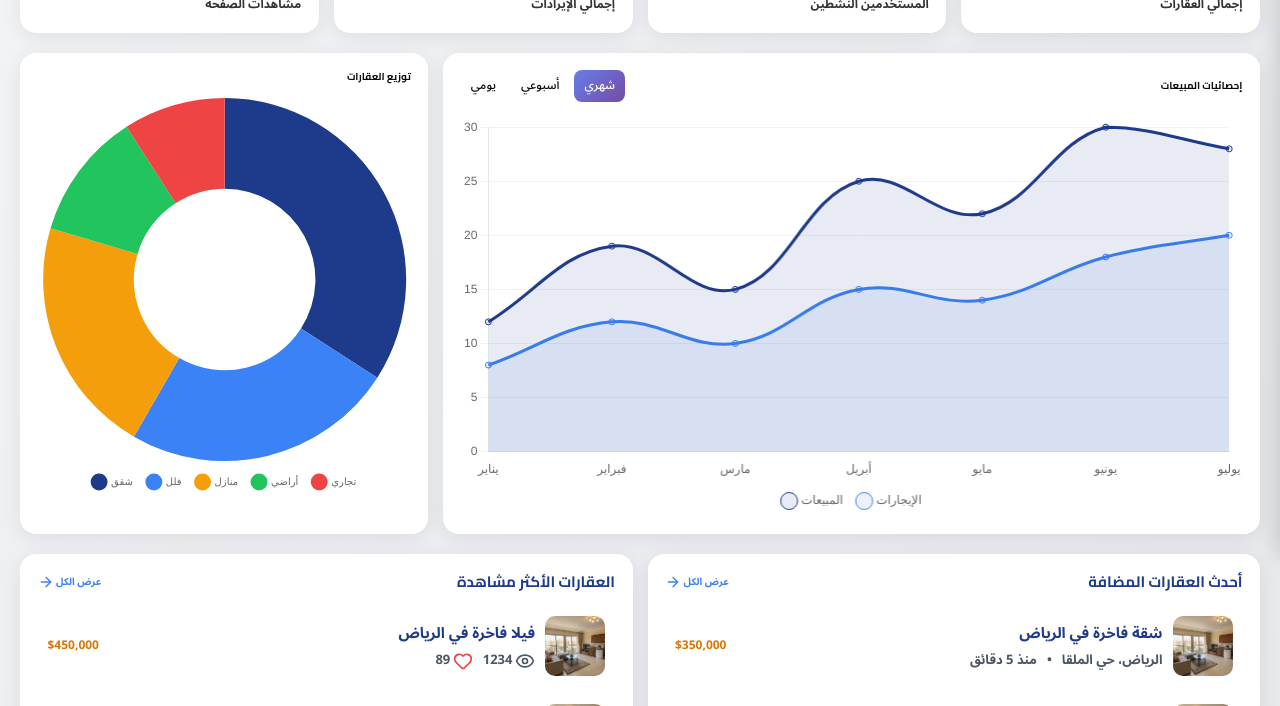
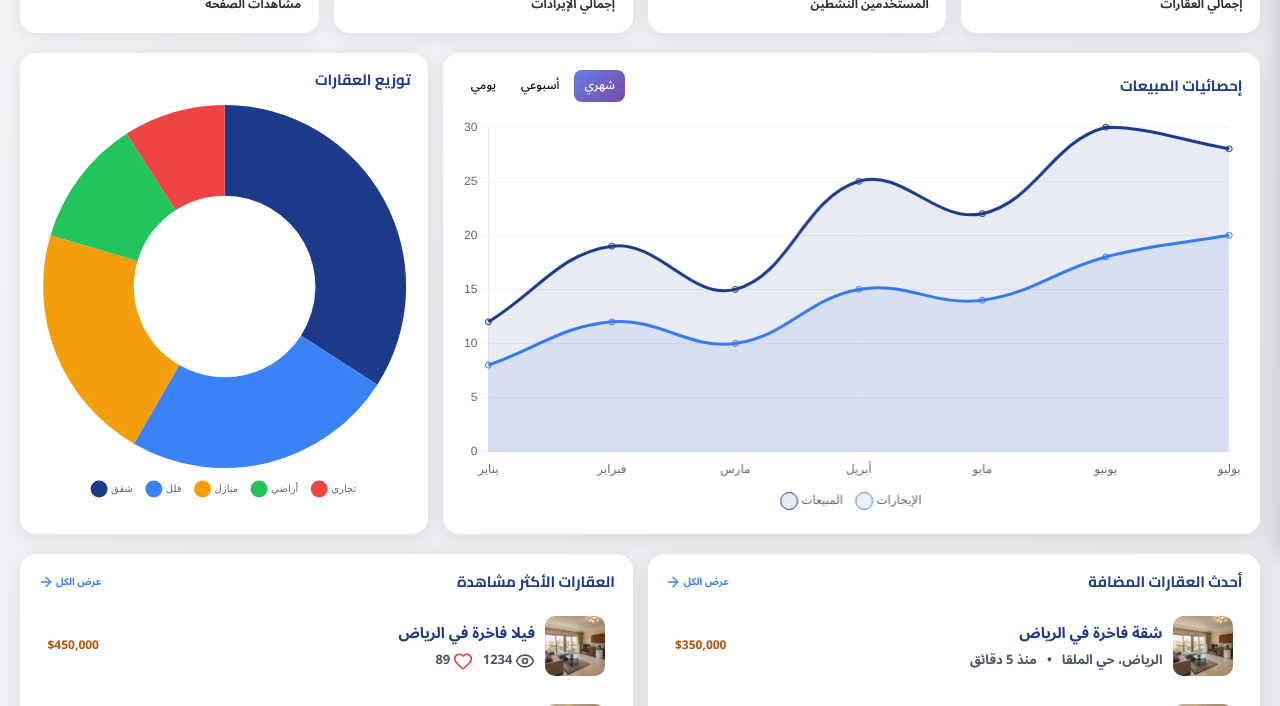
Before and after one commit to alfa155518/real-estate-site-frontend-, a Next.js app: page /admin in a window 1280 px wide. Shown: the part 246-952 px from the top of the page. Built offline with nearby package versions, Linux system fonts and the light colour scheme; no server answers.

Commit message:
fix: fix some  Accessibility issues in first admin page

```diff
--- a/app/(pages)/admin/page.tsx
+++ b/app/(pages)/admin/page.tsx
@@ -412,7 +412,7 @@ export default function AdminDashboard() {
       >
         <div className={styles.chartCard}>
           <div className={styles.chartHeader}>
-            <h3>إحصائيات المبيعات</h3>
+            <h2 className={styles.chartTitle}>إحصائيات المبيعات</h2>
             <div className={styles.chartActions}>
               <button
                 className={chartFilter === "monthly" ? styles.active : ""}
@@ -441,7 +441,7 @@ export default function AdminDashboard() {
 
         <div className={styles.chartCard}>
           <div className={styles.chartHeader}>
-            <h3>توزيع العقارات</h3>
+            <h2 className={styles.chartTitle}>توزيع العقارات</h2>
           </div>
           <div className={styles.chartContent}>
             <Doughnut data={propertyTypesData} options={doughnutOptions} />
--- a/sass/helpers/_variables.scss
+++ b/sass/helpers/_variables.scss
@@ -2,7 +2,7 @@ $primary: #1e3a8a;
 $primary-light: #3b82f6;
 $secondary: #f3f4f6;
 $accent-1: #f59e0b;
-$accent-1-dark: #d97706;
+$accent-1-dark: #b45309; // Darker shade for better contrast
 $accent-2: #1f2937;
 $danger: #ef4444;
 $success: #22c55d;
--- a/sass/pages/adminDashboard.module.scss
+++ b/sass/pages/adminDashboard.module.scss
@@ -5,6 +5,7 @@
   @include flex-between;
   margin-bottom: 1.5rem;
 
+  .chartTitle,
   h2 {
     font-size: 1.5rem;
     font-weight: bold;
```
